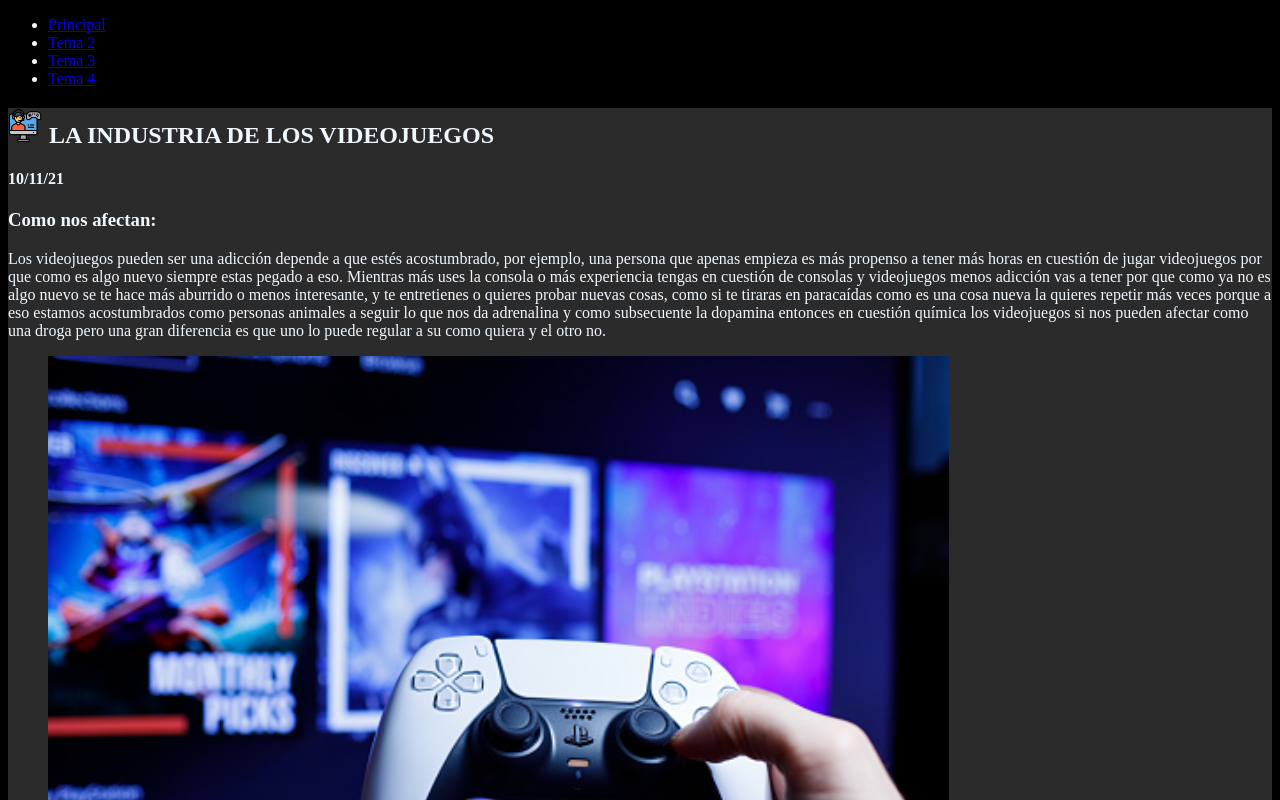
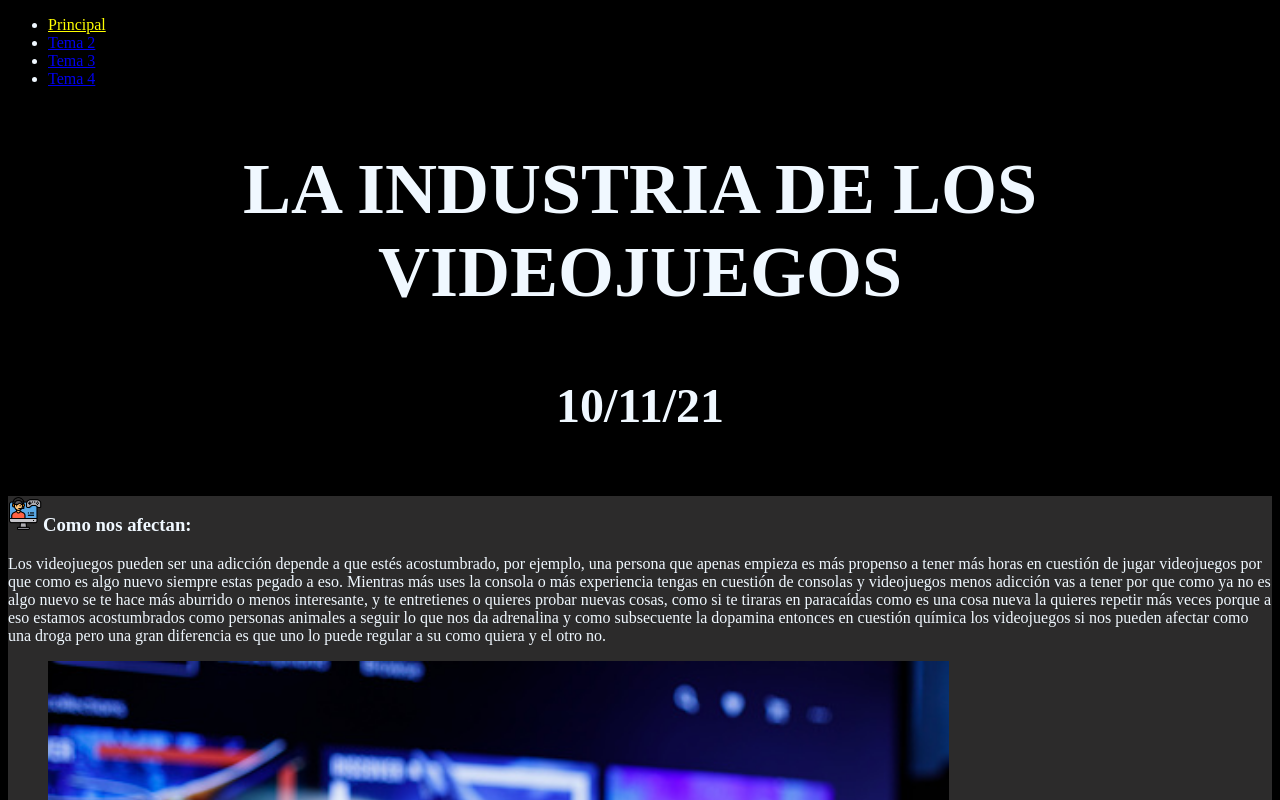
Before and after one commit to JosuMonfer/11-2-Mondragon-Figueroa-blog_del_mundo, a plain HTML site: page root/tema1.html in a window 1280 px wide. Shown: the top 800 px of the page. Drawn offline with Linux system fonts and the light colour scheme.

Commit message:
semana 6 terminada

```diff
--- a/root/assets/styles/estilos_de_carlos.css
+++ b/root/assets/styles/estilos_de_carlos.css
@@ -1,2 +1,5 @@
 body{background-color: black; color: aliceblue;}
 article{background-color: rgb(44, 43, 43);}
+.resaltado{color: yellow;}
+#videojuegos{text-align: center; font-size: 3rem;}
+#computadora{text-align: center; font-size: 3rem;}
--- a/root/tema1.html
+++ b/root/tema1.html
@@ -11,26 +11,25 @@
  <!--empieza mi blog-->
  <nav>
      <ul>
-         <li><a href="index.html">Principal</a></li>
+         <li><a class="resaltado" href="index.html" target="_blank">Principal</a></li>
          <li><a href="tema2.html">Tema 2</a></li>
          <li><a href="tema3.html">Tema 3</a></li>
          <li><a href="tema4.html">Tema 4</a></li>
      </ul>
  </nav>
 <section>
-    <article>
-        <header>
+        <header id="videojuegos">
             <hgroup>
                  <!--titulo del articulo-->
-                 <h2><img src="assets/images/gles.png" alt="consola" height="35px" width="auto">
-                    LA INDUSTRIA DE LOS VIDEOJUEGOS</h2>
+                 <h2>LA INDUSTRIA DE LOS VIDEOJUEGOS</h2>
                 <!--fecha en la que se escibio el articulo-->
                 <h4>10/11/21</h4>
             </hgroup>
         </header>
-        <!--inicia contenido del articulo-->
+    <article>
+             <!--inicia contenido del articulo-->
         <div>
-            <h3>Como nos afectan:</h3>
+            <h3><img src="assets/images/gles.png" alt="consola" height="35px" width="auto">Como nos afectan:</h3>
             <p>Los videojuegos pueden ser una adicción depende a que estés acostumbrado, por ejemplo,
                 una persona que apenas empieza es más propenso a tener más horas en cuestión de jugar
                 videojuegos por que como es algo nuevo siempre estas pegado a eso. Mientras más uses
@@ -79,7 +78,7 @@
         <!--termina contenido del articulo-->
             <!--datos del autor-->
             <footer>
-            <div><span style="color: blue;">database</span> <a href="https://www.youtube.com/channel/UC444NDS2HjsvkXxt6bpUFDw" target="_blank"database></a> </div>
+            <div><span style="color: white;">link de referencias:</span> <a href="https://www.youtube.com/channel/UC444NDS2HjsvkXxt6bpUFDw" target="_blank">database</a> </div>
             <!--fin de datos del autor-->
             <!--bibliografia-->
             <blockquote>
```
Also changed, not shown: root/tema2.html (+9 -8 lines).
